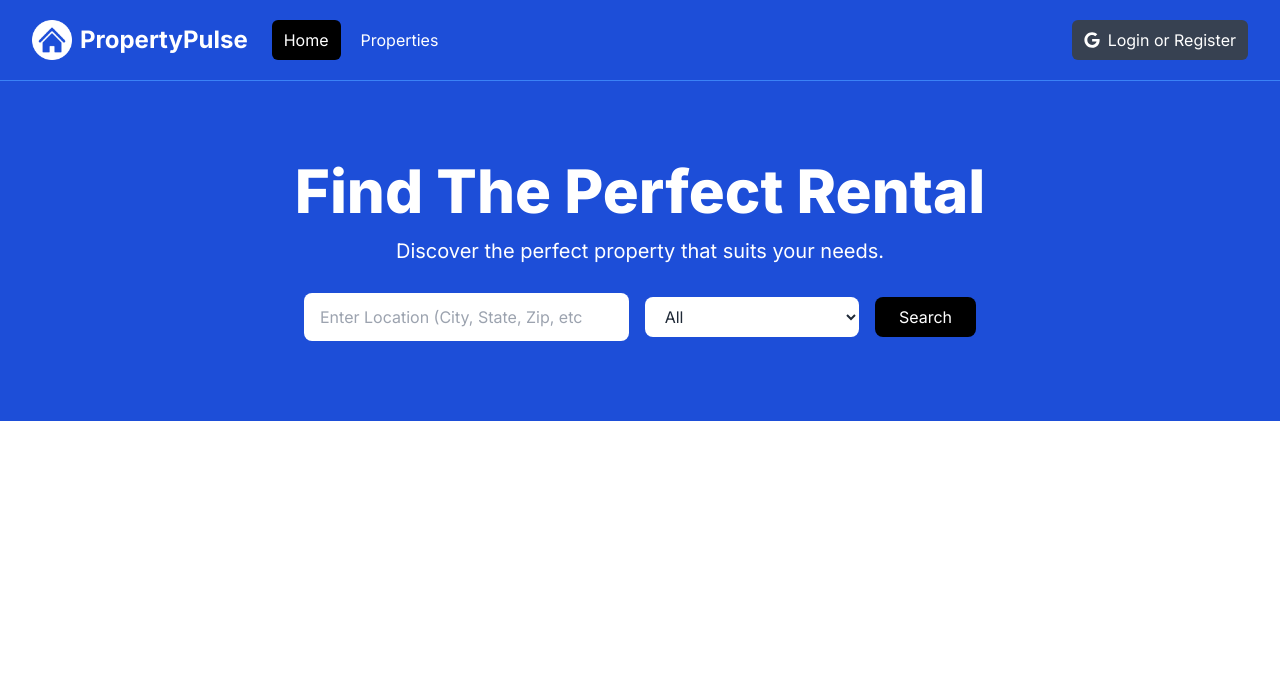
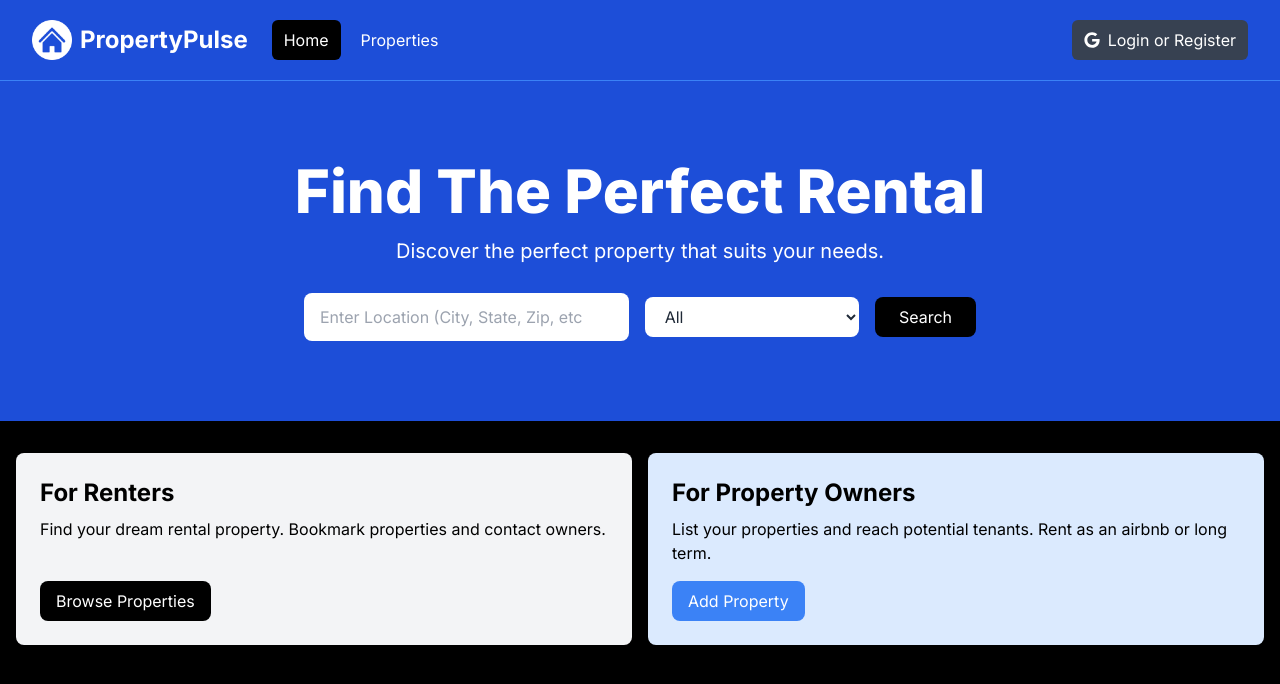
Before and after one commit to misky0310/Propertypulse, a Next.js app: page / in a window 1280 px wide. Shown: the top 684 px of the page. Built offline with nearby package versions, Linux system fonts and the light colour scheme.

Commit message:
Added the hero info boxes

```diff
--- a/app/layout.jsx
+++ b/app/layout.jsx
@@ -14,7 +14,7 @@ export default function RootLayout({ children }) {
   return (
     <html lang="en">
 
-      <body className={inter.className}>
+      <body className={`${inter.className} bg-black`}>
         <Navbar/>
         {children}
       </body>
--- a/app/page.jsx
+++ b/app/page.jsx
@@ -1,10 +1,12 @@
 import Hero from "@/components/Hero";
+import InfoBoxes from "@/components/InfoBoxes";
 import Image from "next/image";
 
 export default function Home() {
   return (
     <>
       <Hero/>
+      <InfoBoxes/>
     </>
   );
 }
--- /dev/null
+++ b/components/InfoBox.jsx
@@ -0,0 +1,26 @@
+import Link from "next/link";
+import React from "react";
+
+const InfoBox = ({
+    title,
+    bgColor,
+    children,
+    buttonInfo
+}) => {
+  return (
+    <div className={` ${bgColor} p-6 rounded-lg shadow-md relative h-[12rem]`}>
+      <h2 className="text-2xl font-bold">{title}</h2>
+      <p className="mt-2 mb-6">
+        {children}
+      </p>
+      <Link
+        href={buttonInfo.link}
+        className={`inline-block ${buttonInfo.bgColor} ${buttonInfo.textColor} rounded-lg px-4 py-2 hover:opacity-80 absolute bottom-6`}
+      >
+        {buttonInfo.text}
+      </Link>
+    </div>
+  );
+};
+
+export default InfoBox;
--- /dev/null
+++ b/components/InfoBoxes.jsx
@@ -0,0 +1,43 @@
+import React from 'react'
+import InfoBox from './InfoBox'
+
+const InfoBoxes = () => {
+  return (
+    <section>
+      <div class="container-xl lg:container m-auto">
+        <div class="grid grid-cols-1 md:grid-cols-2 gap-4 p-4 rounded-lg">
+            <InfoBox
+                title='For Renters'
+                bgColor='bg-gray-100'
+                buttonInfo={{
+                text: 'Browse Properties',
+                link: '/properties',
+                bgColor: 'bg-black',
+                textColor: 'text-white'
+                }}
+            >
+                Find your dream rental property. Bookmark properties and contact
+                owners.
+            </InfoBox>
+
+            <InfoBox
+                title='For Property Owners'
+                bgColor='bg-blue-100'
+                buttonInfo={{
+                    text: 'Add Property',
+                    link: '/properties/add',
+                    bgColor: 'bg-blue-500',
+                    textColor: 'text-white'
+                }}
+            >
+                List your properties and reach potential tenants. Rent as an
+                airbnb or long term.
+            </InfoBox>
+
+        </div>
+      </div>
+    </section>
+  )
+}
+
+export default InfoBoxes
```
